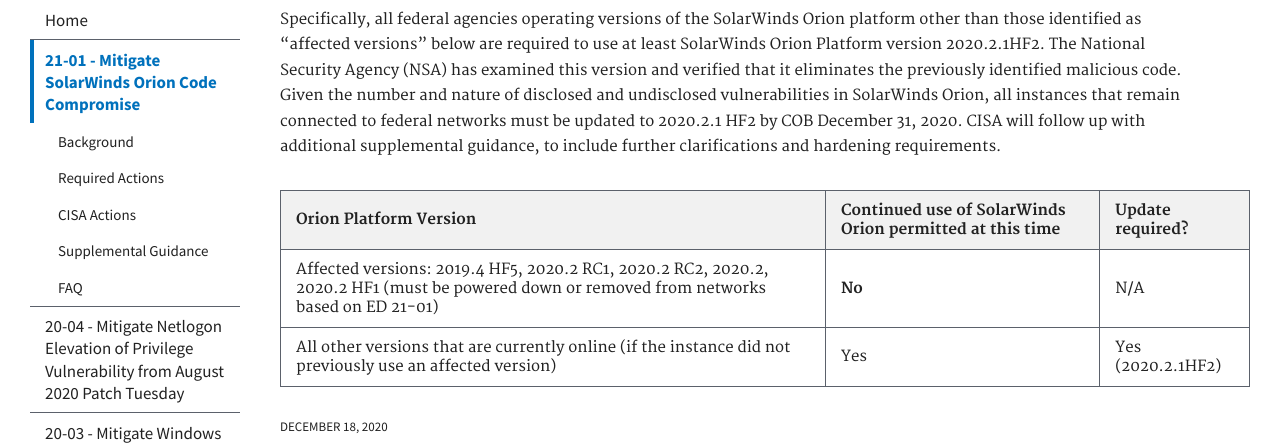
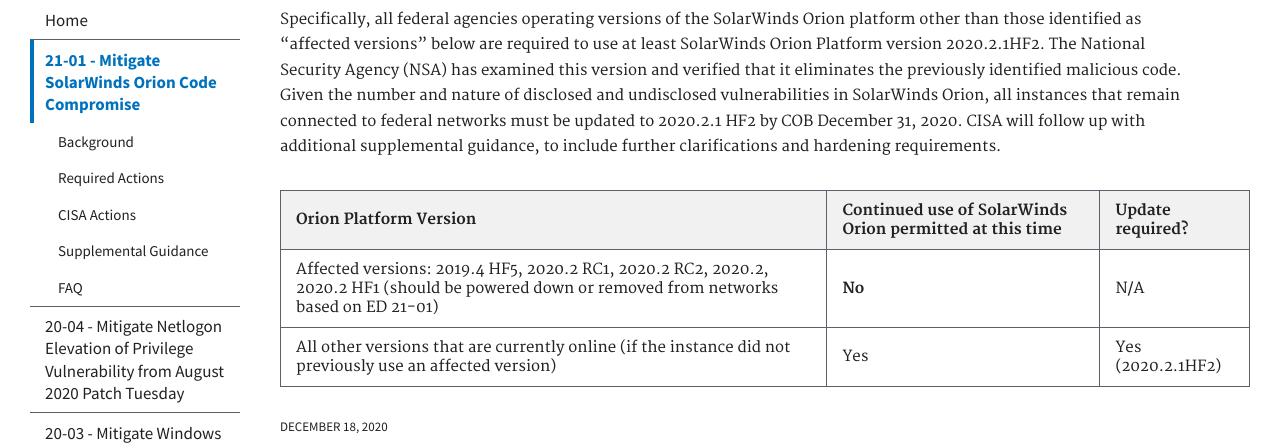
Before and after one commit to cisagov/cyber.dhs.gov, a Jekyll site: the page built from pages/ed-21-01.md, in a window 1280 px wide and 900 px high, scrolled down 3619 px. Shown: the top 446 px of the window. Built offline with Jekyll 4.4.1, drawn with Linux system fonts in a browser that asks for light colours.

Commit message:
Update ed-21-01.md

```diff
--- a/pages/ed-21-01.md
+++ b/pages/ed-21-01.md
@@ -123,9 +123,8 @@ Specifically, all federal agencies operating versions of the SolarWinds Orion pl
 
  |   **Orion Platform Version**    | **Continued use of SolarWinds Orion permitted at this time** | **Update required?** |
  | ----------- | -------- | ---------------- |
- | Affected versions: 2019.4 HF5, 2020.2 RC1, 2020.2 RC2, 2020.2, 2020.2 HF1 (must be powered down or removed from networks based on ED 21-01) | **No** | N/A |
+ | Affected versions: 2019.4 HF5, 2020.2 RC1, 2020.2 RC2, 2020.2, 2020.2 HF1 (should be powered down or removed from networks based on ED 21-01)  | **No** | N/A |
  | All other versions that are currently online (if the instance did not previously use an affected version) | Yes | Yes (2020.2.1HF2)
-
 
 ###### December 18, 2020
 
```
